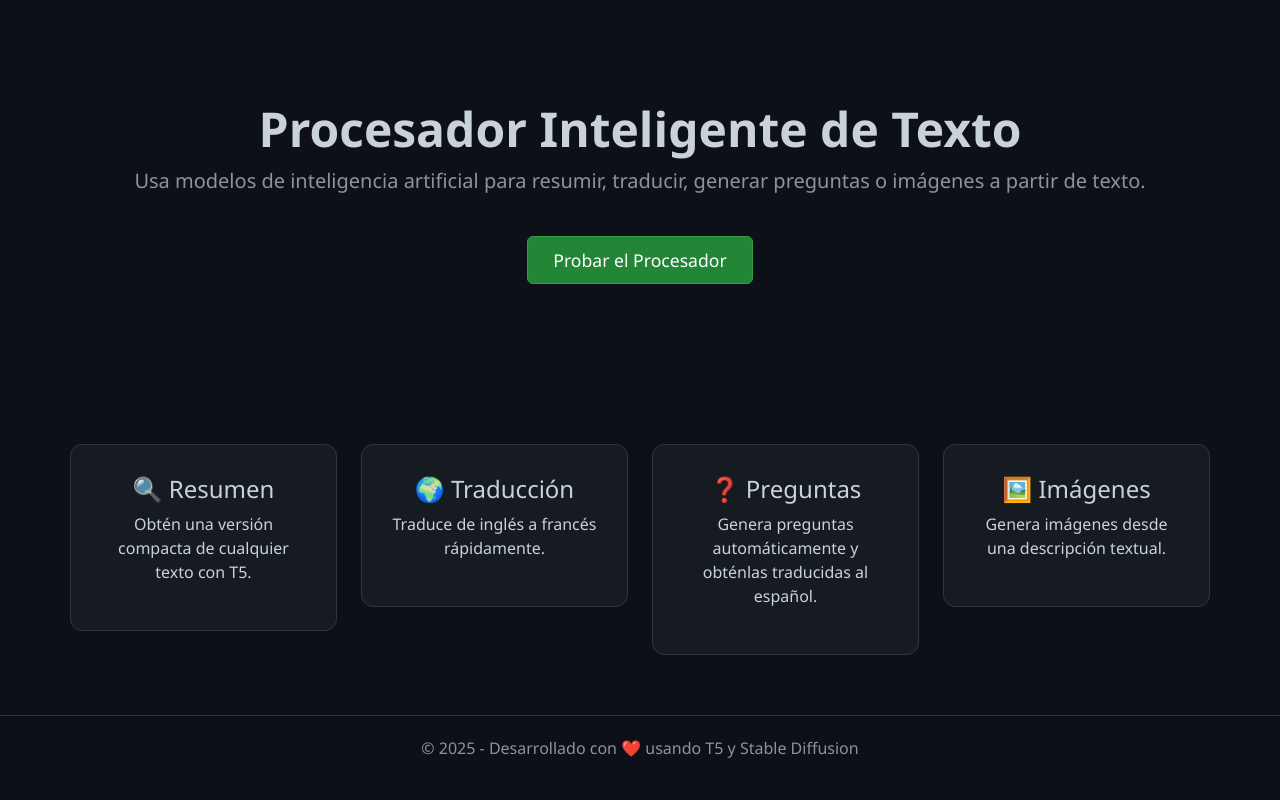
After one commit to enriqueolmos16/ProyectoGT5, a Flask app: page /landing in a window 1280 px wide. The commit adds this page. Run offline with Flask 3, Linux system fonts and the light colour scheme.

Commit message:
Ultmias correcciones con la landing creada

```diff
--- a/app.py
+++ b/app.py
@@ -1,67 +1,37 @@
 from flask import Flask, request, jsonify, render_template
-from transformers import AutoTokenizer, T5ForConditionalGeneration
+from transformers import AutoTokenizer, T5ForConditionalGeneration, MarianMTModel, MarianTokenizer
 from diffusers import StableDiffusionPipeline
 import torch
 from PIL import Image
 
 app = Flask(__name__)
 
-# ========== CARGA DE MODELOS ==========
-modelo_general_nombre = "t5-large"
-tokenizer_general = AutoTokenizer.from_pretrained(modelo_general_nombre)
-modelo_general = T5ForConditionalGeneration.from_pretrained(modelo_general_nombre)
-
-modelo_preguntas_nombre = "mrm8488/t5-base-finetuned-question-generation-ap"
-tokenizer_preguntas = AutoTokenizer.from_pretrained(modelo_preguntas_nombre, use_fast=False)
-modelo_preguntas = T5ForConditionalGeneration.from_pretrained(modelo_preguntas_nombre)
-
-device = torch.device("cuda" if torch.cuda.is_available() else "cpu")
-modelo_general.to(device)
-modelo_preguntas.to(device)
-
-pipe = StableDiffusionPipeline.from_pretrained("runwayml/stable-diffusion-v1-5", torch_dtype=torch.float32)
+# Imagen
+pipe = StableDiffusionPipeline.from_pretrained(
+    "runwayml/stable-diffusion-v1-5", torch_dtype=torch.float32
+)
+device = "cuda" if torch.cuda.is_available() else "cpu"
 pipe = pipe.to(device)
 
-# ========== FUNCIONES DE PROCESAMIENTO ==========
-def generar_texto(modelo, tokenizer, prompt, max_length=128):
-    inputs = tokenizer(prompt, return_tensors="pt").input_ids.to(device)
-    with torch.no_grad():
-        outputs = modelo.generate(inputs, max_length=max_length)
-    return tokenizer.decode(outputs[0], skip_special_tokens=True)
+# Modelos
+modelo_general = T5ForConditionalGeneration.from_pretrained("t5-large")
+tokenizer_general = AutoTokenizer.from_pretrained("t5-large")
 
-def traducir_texto(texto, origen="Spanish", destino="English"):
-    prompt = f"translate {origen} to {destino}: {texto}"
-    return generar_texto(modelo_general, tokenizer_general, prompt, max_length=128)
+modelo_qg = T5ForConditionalGeneration.from_pretrained("valhalla/t5-base-qg-hl")
+tokenizer_qg = AutoTokenizer.from_pretrained("valhalla/t5-base-qg-hl")
 
-def generar_preguntas(texto_es):
-    # 1. Traducir al inglés
-    texto_en = traducir_texto(texto_es, "Spanish", "English")
+traductor_modelo = MarianMTModel.from_pretrained("Helsinki-NLP/opus-mt-en-es")
+traductor_tokenizer = MarianTokenizer.from_pretrained("Helsinki-NLP/opus-mt-en-es")
 
-    # 2. Generar preguntas en inglés
-    prompt_qg = f"generate 5 questions based on the following text: {texto_en}"
-    inputs = tokenizer_preguntas(prompt_qg, return_tensors="pt").input_ids.to(device)
-    with torch.no_grad():
-        outputs = modelo_preguntas.generate(
-            inputs,
-            max_length=64,
-            num_return_sequences=5,
-            num_beams=5,
-            no_repeat_ngram_size=2,
-            early_stopping=True
-        )
-    preguntas_en = [tokenizer_preguntas.decode(out, skip_special_tokens=True) for out in outputs]
+def traducir_a_espanol(textos):
+    inputs = traductor_tokenizer(textos, return_tensors="pt", padding=True, truncation=True)
+    translated = traductor_modelo.generate(**inputs)
+    return [traductor_tokenizer.decode(t, skip_special_tokens=True) for t in translated]
 
-    # 3. Traducir preguntas al español
-    preguntas_es = [traducir_texto(pregunta, "English", "Spanish") for pregunta in preguntas_en]
-    return preguntas_es
+@app.route('/landing')
+def landing():
+    return render_template('landing.html')
 
-def generar_imagen(prompt):
-    image = pipe(prompt).images[0]
-    path = "static/generated_image.png"
-    image.save(path)
-    return "/" + path
-
-# ========== RUTAS ==========
 @app.route('/')
 def index():
     return render_template('index.html')
@@ -69,35 +39,61 @@ def index():
 @app.route('/procesar', methods=['POST'])
 def procesar():
     data = request.json
-    eleccion = int(data.get('eleccion', 0))
-    texto = data.get('texto', '')
+    eleccion = int(data['eleccion'])
+    texto = data['texto']
 
-    try:
-        if eleccion == 5:
-            return jsonify({'resultado': generar_imagen(texto)})
+    if eleccion == 5:
+        try:
+            image = pipe(texto).images[0]
+            path = "static/generated_image.png"
+            image.save(path)
+            return jsonify({'resultado': "/" + path})
+        except Exception as e:
+            return jsonify({'error': str(e)}), 500
 
-        elif eleccion == 1:
-            prompt = f"summarize: {texto}"
-            return jsonify({'resultado': [generar_texto(modelo_general, tokenizer_general, prompt)]})
+    # Modelo por defecto
+    tokenizer = tokenizer_general
+    modelo = modelo_general
+    prompt = ""
 
-        elif eleccion == 2:
-            return jsonify({'resultado': [traducir_texto(texto, "English", "French")]})
+    if eleccion == 1:
+        prompt = f"summarize: {texto}"
+    elif eleccion == 2:
+        prompt = f"translate English to French: {texto}"
+    elif eleccion == 3:
+        # Extrae la pregunta y el contexto desde el textarea
+        pregunta = ""
+        contexto = ""
 
-        elif eleccion == 3:
-            contexto = data.get('contexto', '')
-            prompt = f"question: {texto} context: {contexto}"
-            return jsonify({'resultado': [generar_texto(modelo_general, tokenizer_general, prompt)]})
+        lineas = texto.strip().split("\n")
+        for linea in lineas:
+            if linea.lower().startswith("pregunta:"):
+                pregunta = linea[len("pregunta:"):].strip()
+            elif linea.lower().startswith("contexto:"):
+                contexto = linea[len("contexto:"):].strip()
 
-        elif eleccion == 4:
-            preguntas = generar_preguntas(texto)
-            return jsonify({'resultado': preguntas})
+        if not pregunta or not contexto:
+            return jsonify({'error': 'Por favor escribe en el formato:\nPregunta: ¿...? \nContexto: ...'}), 400
 
-        else:
-            return jsonify({'error': 'Elección no válida'}), 400
+        prompt = f"question: {pregunta} context: {contexto}"
+    elif eleccion == 4:
+        # Detecta una frase del texto y la resalta
+        frase = texto.strip().split(".")[0]
+        contexto_hl = texto.replace(frase, f"<hl>{frase}<hl>")
+        prompt = f"generate question: {contexto_hl}"
+        tokenizer = tokenizer_qg
+        modelo = modelo_qg
 
-    except Exception as e:
-        return jsonify({'error': str(e)}), 500
+    inputs = tokenizer(prompt, return_tensors="pt").input_ids
+    num_salidas = 5 if eleccion == 4 else 1
 
-# ========== EJECUCIÓN ==========
+    outputs = modelo.generate(inputs, max_length=128, num_return_sequences=num_salidas, num_beams=num_salidas)
+    respuestas = [tokenizer.decode(o, skip_special_tokens=True) for o in outputs]
+
+    if eleccion == 4:
+        respuestas = traducir_a_espanol(respuestas)
+
+    return jsonify({'resultado': respuestas})
+
 if __name__ == '__main__':
     app.run(debug=True)
--- /dev/null
+++ b/templates/landing.html
@@ -0,0 +1,94 @@
+<!DOCTYPE html>
+<html lang="es">
+<head>
+    <meta charset="UTF-8">
+    <title>Landing | Procesador T5</title>
+    <link href="https://cdn.jsdelivr.net/npm/bootstrap@5.3.2/dist/css/bootstrap.min.css" rel="stylesheet">
+    <style>
+        body {
+            background-color: #0d1117;
+            color: #c9d1d9;
+            font-family: 'Segoe UI', sans-serif;
+        }
+        .hero {
+            padding: 100px 0;
+            text-align: center;
+        }
+        .hero h1 {
+            font-size: 3rem;
+            font-weight: bold;
+        }
+        .hero p {
+            font-size: 1.25rem;
+            color: #8b949e;
+        }
+        .btn-primary {
+            background-color: #238636;
+            border-color: #2ea043;
+            padding: 10px 25px;
+            font-size: 1.1rem;
+        }
+        .btn-primary:hover {
+            background-color: #2ea043;
+        }
+        .features {
+            padding: 60px 0;
+        }
+        .feature-box {
+            background-color: #161b22;
+            border: 1px solid #30363d;
+            padding: 30px;
+            border-radius: 12px;
+            text-align: center;
+        }
+        footer {
+            text-align: center;
+            padding: 20px 0;
+            color: #8b949e;
+            border-top: 1px solid #30363d;
+        }
+    </style>
+</head>
+<body>
+
+    <div class="container hero">
+        <h1>Procesador Inteligente de Texto</h1>
+        <p>Usa modelos de inteligencia artificial para resumir, traducir, generar preguntas o imágenes a partir de texto.</p>
+        <a href="/" class="btn btn-primary mt-4">Probar el Procesador</a>
+    </div>
+
+    <div class="container features">
+        <div class="row text-center g-4">
+            <div class="col-md-3">
+                <div class="feature-box">
+                    <h4>🔍 Resumen</h4>
+                    <p>Obtén una versión compacta de cualquier texto con T5.</p>
+                </div>
+            </div>
+            <div class="col-md-3">
+                <div class="feature-box">
+                    <h4>🌍 Traducción</h4>
+                    <p>Traduce de inglés a francés rápidamente.</p>
+                </div>
+            </div>
+            <div class="col-md-3">
+                <div class="feature-box">
+                    <h4>❓ Preguntas</h4>
+                    <p>Genera preguntas automáticamente y obténlas traducidas al español.</p>
+                </div>
+            </div>
+            <div class="col-md-3">
+                <div class="feature-box">
+                    <h4>🖼️ Imágenes</h4>
+                    <p>Genera imágenes desde una descripción textual.</p>
+                </div>
+            </div>
+        </div>
+    </div>
+
+    <footer>
+        © 2025 - Desarrollado con ❤️ usando T5 y Stable Diffusion
+    </footer>
+
+</body>
+</html>
```
Also changed, not shown: templates/index.html (+4 -14 lines).
